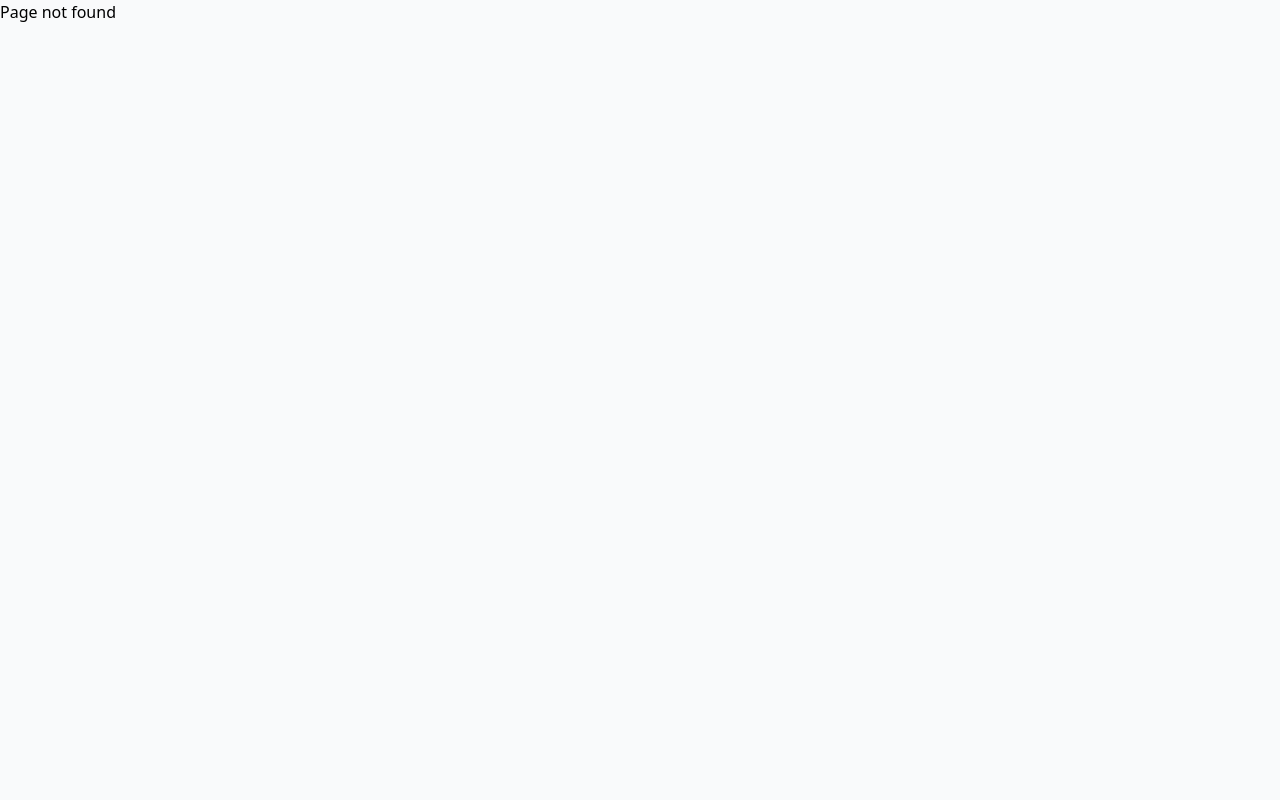
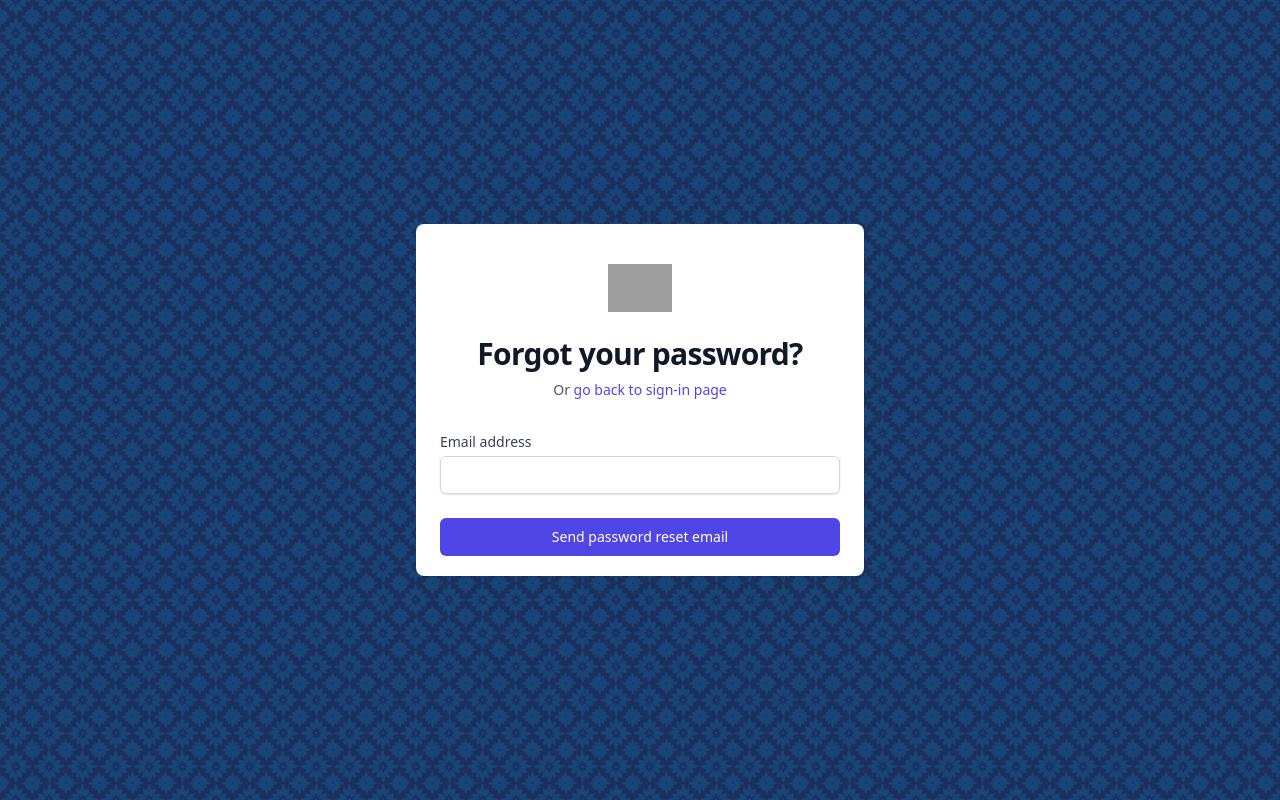
Before and after one commit to tombjerkan/authentication-demo, a React (Create React App) app: page /forgotpassword in a window 1280 px wide. Before the commit this address had no page. Built offline with nearby package versions, Linux system fonts and the light colour scheme; grey boxes are pictures that could not be loaded.

Commit message:
Implement forgot password page

```diff
--- a/src/App.tsx
+++ b/src/App.tsx
@@ -1,6 +1,7 @@
 import { BrowserRouter, Navigate, Route, Routes } from "react-router-dom";
 import { AuthProvider } from "./AuthProvider";
 import CreateAccountPage from "./CreateAccountPage";
+import ForgotPasswordPage from "./ForgotPasswordPage";
 import SignInPage from "./SignInPage";
 import UserPage from "./UserPage";
 
@@ -11,6 +12,7 @@ function App() {
         <Routes>
           <Route path="/login" element={<SignInPage />} />
           <Route path="/register" element={<CreateAccountPage />} />
+          <Route path="/forgotpassword" element={<ForgotPasswordPage />} />
           <Route path="/" element={<Navigate to="/user" replace />} />
           <Route path="/user" element={<UserPage />} />
           <Route path="*" element={<h1>Page not found</h1>} />
--- /dev/null
+++ b/src/ForgotPasswordPage.tsx
@@ -0,0 +1,97 @@
+import clsx from "clsx";
+import { useState } from "react";
+import styles from "./App.module.css";
+import { sendForgotPasswordEmailMock } from "./backendmock";
+import { Input, Label, Spinner } from "./components";
+
+type State = "initial" | "in-progress" | "success" | "error";
+
+export default function CreateAccountPage() {
+  const [state, setState] = useState<State>("initial");
+  const [email, setEmail] = useState("");
+
+  async function submit() {
+    setState("in-progress");
+    const isSuccess = await sendForgotPasswordEmailMock(email);
+    setState(isSuccess ? "success" : "error");
+  }
+
+  return (
+    <div
+      className={`flex min-h-full items-center justify-center py-12 px-4 sm:px-6 lg:px-8 ${styles.backgroundPattern}`}
+    >
+      <div className="w-full max-w-md space-y-8 overflow-hidden bg-white px-4 py-5 pt-10 shadow sm:rounded-lg sm:px-6">
+        <div>
+          <img
+            className="mx-auto h-12 w-auto"
+            src="https://tailwindui.com/img/logos/mark.svg?color=indigo&shade=600"
+            alt="Your Company"
+          />
+          <h2 className="mt-6 text-center text-3xl font-bold tracking-tight text-gray-900">
+            Forgot your password?
+          </h2>
+          <p className="mt-2 text-center text-sm text-gray-600">
+            Or{" "}
+            <a
+              href="/login"
+              className="font-medium text-indigo-600 hover:text-indigo-500"
+            >
+              go back to sign-in page
+            </a>
+          </p>
+        </div>
+
+        <form
+          className="mt-8 space-y-6"
+          onSubmit={(event) => {
+            event.preventDefault();
+            submit();
+          }}
+        >
+          <div className="rounded-md shadow-sm">
+            <Label htmlFor="email-address" className="mt-4">
+              Email address
+            </Label>
+            <Input
+              id="email-address"
+              name="email"
+              value={email}
+              onChange={(event) => setEmail(event.target.value)}
+              type="email"
+              disabled={state === "in-progress" || state === "success"}
+              required
+              className="mt-1"
+            />
+
+            {state === "error" && (
+              <div className="mt-2 text-sm text-red-600">
+                There is no account with the given email address.
+              </div>
+            )}
+          </div>
+
+          <div>
+            <button
+              type="submit"
+              disabled={state === "in-progress" || state === "success"}
+              className={clsx(
+                "group relative flex w-full justify-center rounded-md border border-transparent bg-indigo-600 py-2 px-4 text-sm font-medium text-white hover:bg-indigo-700 focus:outline-none focus:ring-2 focus:ring-indigo-500 focus:ring-offset-2",
+                (state === "in-progress" || state === "success") && "opacity-50"
+              )}
+            >
+              {state === "in-progress" && (
+                <span className="absolute inset-y-0 left-0 flex items-center pl-3">
+                  <Spinner className="-ml-1 mr-3 " />
+                </span>
+              )}
+
+              {state === "success"
+                ? "Password reset email sent"
+                : "Send password reset email"}
+            </button>
+          </div>
+        </form>
+      </div>
+    </div>
+  );
+}
--- a/src/backendmock.ts
+++ b/src/backendmock.ts
@@ -41,6 +41,16 @@ export async function registerMock(
   );
 }
 
+export async function sendForgotPasswordEmailMock(
+  email: string
+): Promise<boolean> {
+  const users = readUsersFromStorage();
+  const isEmailRegistered = users.some((u) => u.email === email);
+  return new Promise((resolve) =>
+    setTimeout(() => resolve(isEmailRegistered), 2000)
+  );
+}
+
 function readUsersFromStorage() {
   const usersJsonString = localStorage.getItem("users");
   const users: { email: string; password: string; fullName: string }[] =
```
